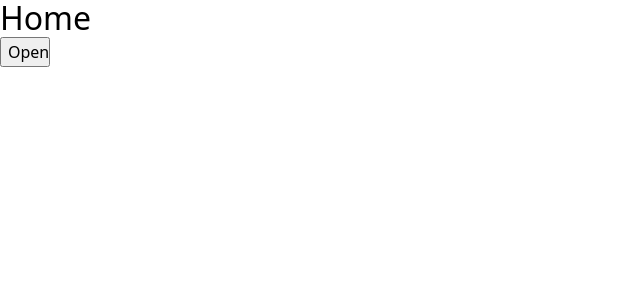
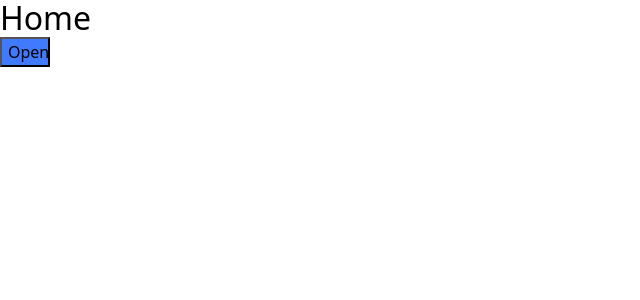
Before and after one commit to OhWellNevermind/water-tracker, a React (Vite) app: page / in a window 1280 px wide. Shown: the top 300 px of the page, without its empty margins (0-640 px from the left). Built offline with nearby package versions, Linux system fonts and the light colour scheme.

Commit message:
small fix

```diff
--- a/src/components/modals/ModalWrap/ModalWrap.jsx
+++ b/src/components/modals/ModalWrap/ModalWrap.jsx
@@ -2,7 +2,7 @@ import { createPortal } from "react-dom";
 import { Backdrop, ContentWrap, Wrap } from "../ModalWrap.styled";
 import { useEffect, useState } from "react";
 
-const BaseModalWrap = ({ children, Onclose}) => {
+const BaseModalWrap = ({ children, onClose }) => {
   const [closing, setClosing] = useState(false);
   document.body.style.overflow = "hidden";
   const CloseModal = (e) => {
@@ -11,7 +11,7 @@ const BaseModalWrap = ({ children, Onclose}) => {
       setTimeout(() => {
         setClosing(false);
         document.body.style.overflow = "auto";
-        Onclose()
+        onClose();
       }, 750);
     }
   };
--- a/src/pages/Home/Home.jsx
+++ b/src/pages/Home/Home.jsx
@@ -1,5 +1,6 @@
 import { useState } from "react";
 import BaseModalWrap from "../../components/modals/ModalWrap/ModalWrap";
+import { colors } from "../../constants";
 
 export const Home = () => {
   const [open, setOpen] = useState(false);
@@ -7,13 +8,13 @@ export const Home = () => {
     <>
       <div style={{ fontWeight: 500, fontSize: 32 }}>Home</div>
       <button
-        style={{ width: "50px", height: "30px" }}
+        style={{ width: "50px", height: "30px", backgroundColor: colors.BLUE }}
         onClick={() => setOpen(true)}
       >
         Open
       </button>
       {open && (
-        <BaseModalWrap Onclose={() => setOpen(false)}>
+        <BaseModalWrap onClose={() => setOpen(false)}>
           <div
             style={{
               width: "400px",
```
